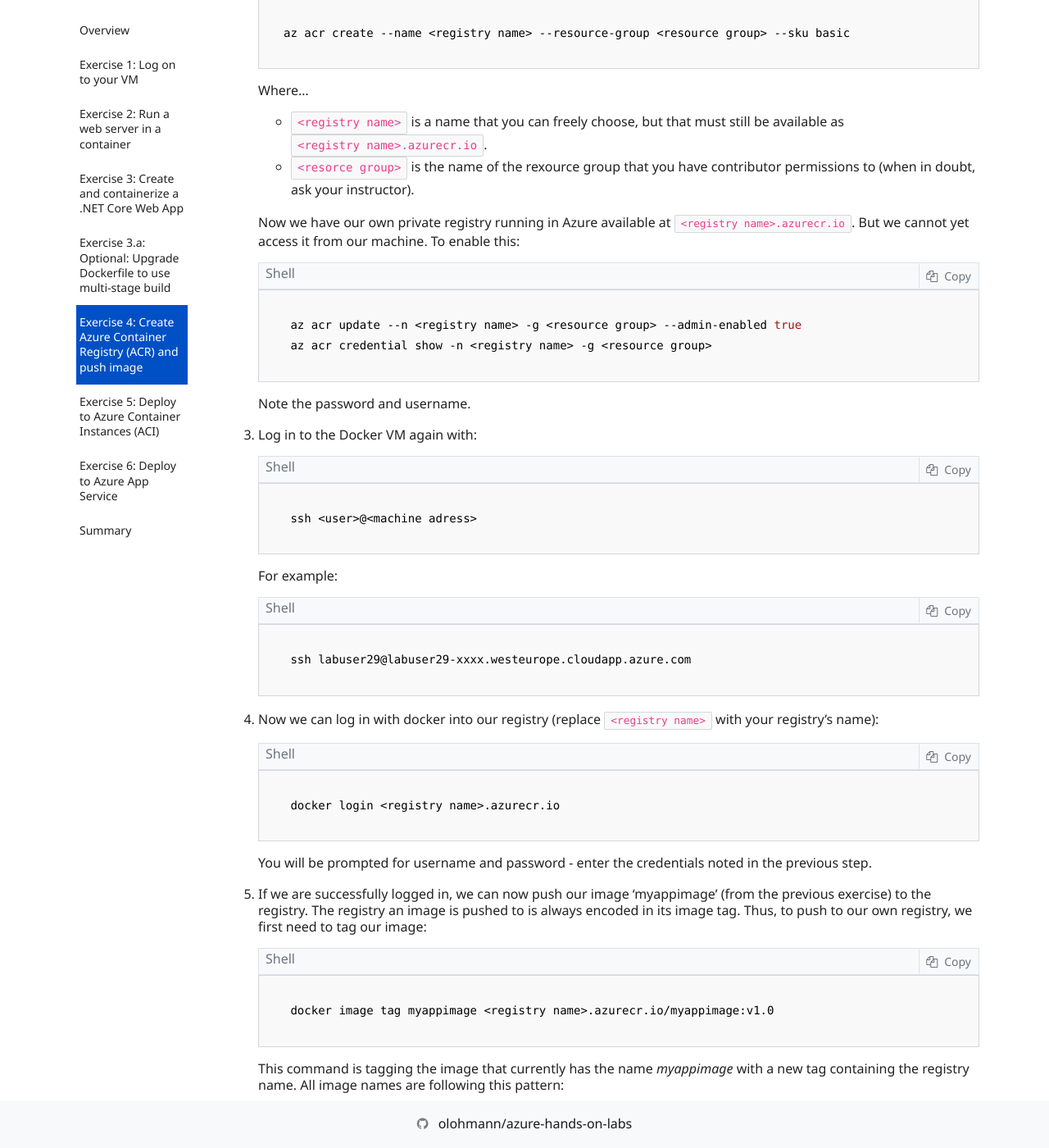
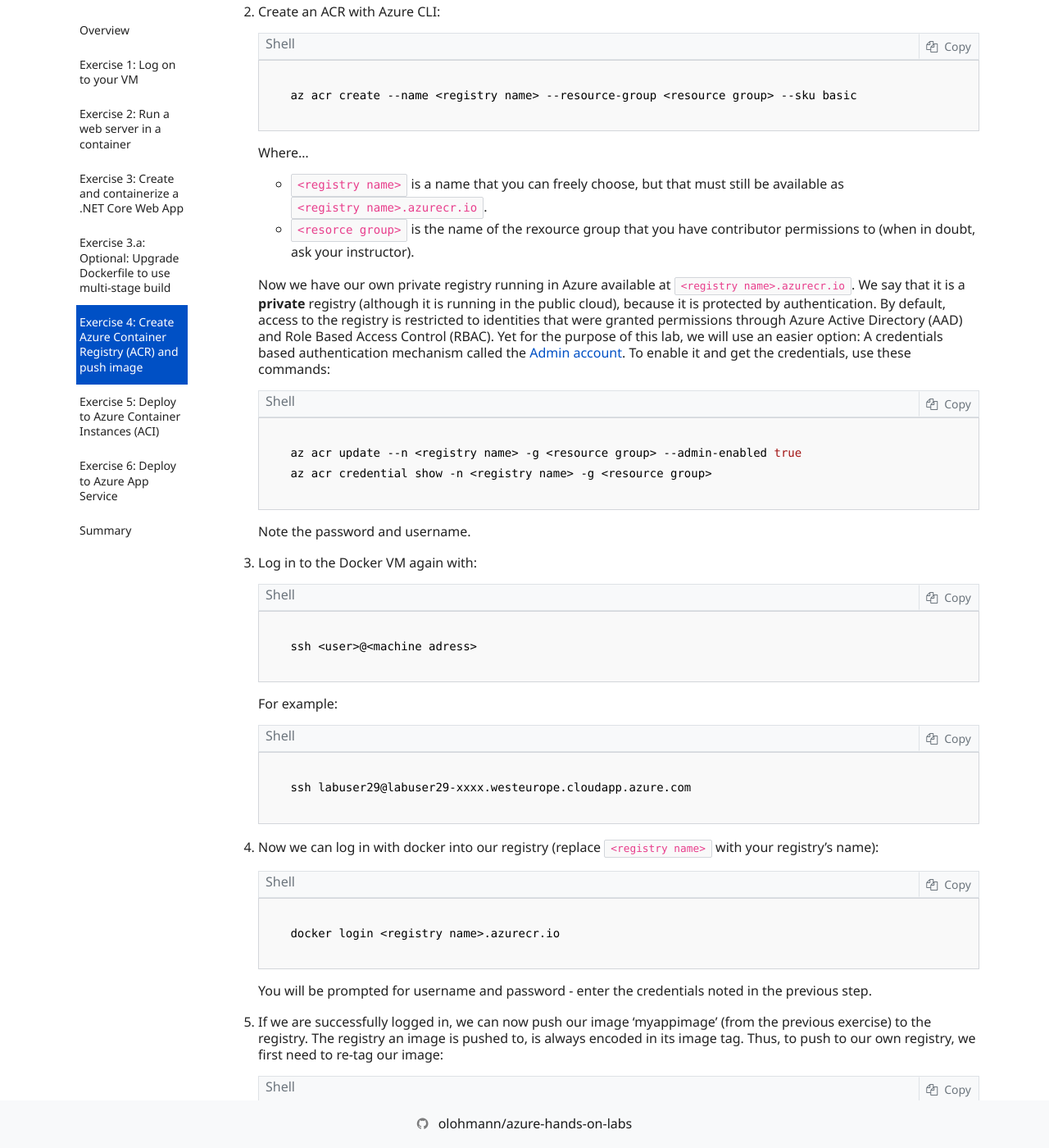
Before and after one commit to olohmann/azure-hands-on-labs, a Jekyll site: the page built from labs/04_containers_on_azure/containers_on_azure.md, in a window 1280 px wide and 1400 px high, scrolled down 12276 px. Shown: the whole window at 82% size. Built offline with Jekyll 4.4.1, drawn with Linux system fonts in a browser that asks for light colours; nearby versions of some CDN libraries; our own code applies the rules of GitHub Pages for plain Markdown files; comment, search, counter and statistics services are not loaded; some of the changed text lies outside the part shown.

Commit message:
More info on registry

````diff
--- a/labs/04_containers_on_azure/containers_on_azure.md
+++ b/labs/04_containers_on_azure/containers_on_azure.md
@@ -288,19 +288,21 @@ The second stage in the last Dockerfile produces our production image, which is
 
 ## Exercise 4: Create Azure Container Registry (ACR) and push image
 
+So far we only ran the container on our own docker host (our Linux VM). To be able to deploy to other container environments, we need a [registry](https://docs.docker.com/registry/). We will push our image to the registry, so that others can pull it from there. Azure offers a managed service for this, called Azure Container Registry (ACR), which we will use in this lab.
+
 1. Open the Cloud Shell (in case you are stilled logged into the VM, just type `exit` and you should be back).
 
 1. Create an ACR with Azure CLI:
 
-   ```sh
-   az acr create --name <registry name> --resource-group <resource group> --sku basic
-   ```
+    ```sh
+    az acr create --name <registry name> --resource-group <resource group> --sku basic
+    ```
 
     Where...
     *  `<registry name>` is a name that you can freely choose, but that must still be available as `<registry name>.azurecr.io`.
     *  `<resorce group>` is the name of the rexource group that you have contributor permissions to (when in doubt, ask your instructor).
 
-    Now we have our own private registry running in Azure available at `<registry name>.azurecr.io`. But we cannot yet access it from our machine. To enable this:
+    Now we have our own private registry running in Azure available at `<registry name>.azurecr.io`. We say that it is a **private** registry (although it is running in the public cloud), because it is protected by authentication. By default, access to the registry is restricted to identities that were granted permissions through Azure Active Directory (AAD) and Role Based Access Control (RBAC). Yet for the purpose of this lab, we will use an easier option: A credentials based authentication mechanism called the [Admin account](https://docs.microsoft.com/en-us/azure/container-registry/container-registry-authentication#admin-account). To enable it and get the credentials, use these commands:
 
    ```sh
     az acr update --n <registry name> -g <resource group> --admin-enabled true
@@ -328,7 +330,7 @@ The second stage in the last Dockerfile produces our production image, which is
 
     You will be prompted for username and password - enter the credentials noted in the previous step.
 
-1. If we are successfully logged in, we can now push our image 'myappimage' (from the previous exercise) to the registry. The registry an image is pushed to is always encoded in its image tag. Thus, to push to our own registry, we first need to tag our image:
+1. If we are successfully logged in, we can now push our image 'myappimage' (from the previous exercise) to the registry. The registry an image is pushed to, is always encoded in its image tag. Thus, to push to our own registry, we first need to re-tag our image:
 
     ```sh
     docker image tag myappimage <registry name>.azurecr.io/myappimage:v1.0
````
Also changed, not shown: other parts of labs/04_containers_on_azure/containers_on_azure.md (+1 -1 lines).
